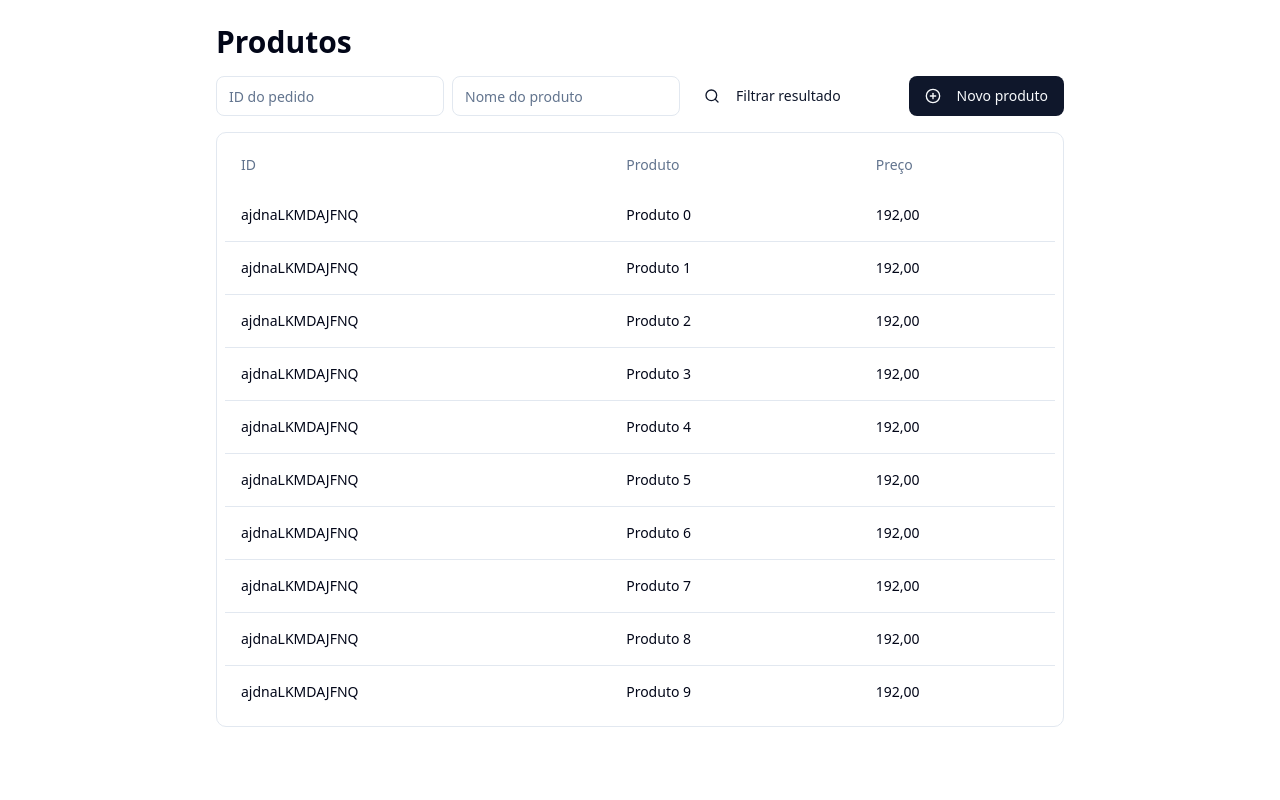
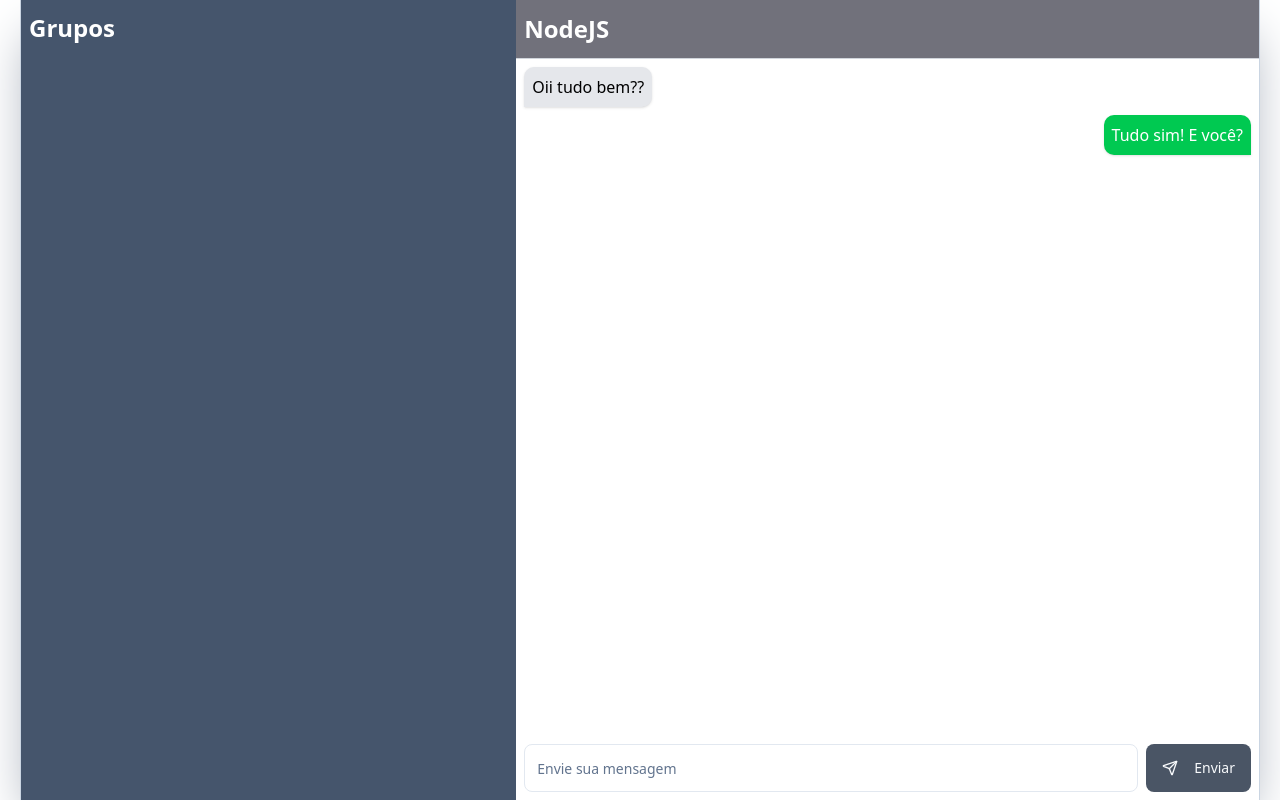
Before and after one commit to DaviSant0s/chat-web, a React (Vite) app: page / in a window 1280 px wide. Built offline with nearby package versions, Linux system fonts and the light colour scheme.

Commit message:
implementação do chat

```diff
--- /dev/null
+++ b/src/App copy.tsx
@@ -0,0 +1,57 @@
+import {
+  Table,
+  TableBody,
+  TableCell,
+  TableHead,
+  TableHeader,
+  TableRow,
+} from './components/ui/table';
+
+import { Button } from './components/ui/button';
+import { Dialog, DialogTrigger } from './components/ui/dialog';
+import ProductsFilters from './components/ProductsFilters';
+import { PlusCircle } from 'lucide-react';
+import CreateProductDialog from './components/CreateProductDialog';
+
+export default function App() {
+  return (
+    <div className="p-6 max-w-4xl mx-auto space-y-4">
+      <h1 className="text-3xl font-bold">Produtos</h1>
+      <div className="flex items-center justify-between">
+        <ProductsFilters />
+
+        <Dialog>
+          <DialogTrigger asChild>
+            <Button className="cursor-pointer">
+              <PlusCircle className="w-4 h-4 mr-2" />
+              Novo produto
+            </Button>
+          </DialogTrigger>
+
+          <CreateProductDialog />
+        </Dialog>
+      </div>
+      <div className="border rounded-lg p-2">
+        <Table>
+          <TableHeader>
+            <TableHead>ID</TableHead>
+            <TableHead>Produto</TableHead>
+            <TableHead>Preço</TableHead>
+          </TableHeader>
+
+          <TableBody>
+            {Array.from({ length: 10 }).map((_, i) => {
+              return (
+                <TableRow key={i}>
+                  <TableCell>ajdnaLKMDAJFNQ</TableCell>
+                  <TableCell>Produto {i}</TableCell>
+                  <TableCell>192,00</TableCell>
+                </TableRow>
+              );
+            })}
+          </TableBody>
+        </Table>
+      </div>
+    </div>
+  );
+}
--- a/src/App.tsx
+++ b/src/App.tsx
@@ -1,57 +1,7 @@
-import {
-  Table,
-  TableBody,
-  TableCell,
-  TableHead,
-  TableHeader,
-  TableRow,
-} from './components/ui/table';
-
-import { Button } from './components/ui/button';
-import { Dialog, DialogTrigger } from './components/ui/dialog';
-import ProductsFilters from './components/ProductsFilters';
-import { PlusCircle } from 'lucide-react';
-import CreateProductDialog from './components/CreateProductDialog';
+import Chat from "./pages/Chat";
 
 export default function App() {
-  return (
-    <div className="p-6 max-w-4xl mx-auto space-y-4">
-      <h1 className="text-3xl font-bold">Produtos</h1>
-      <div className="flex items-center justify-between">
-        <ProductsFilters />
-
-        <Dialog>
-          <DialogTrigger asChild>
-            <Button className="cursor-pointer">
-              <PlusCircle className="w-4 h-4 mr-2" />
-              Novo produto
-            </Button>
-          </DialogTrigger>
-
-          <CreateProductDialog />
-        </Dialog>
-      </div>
-      <div className="border rounded-lg p-2">
-        <Table>
-          <TableHeader>
-            <TableHead>ID</TableHead>
-            <TableHead>Produto</TableHead>
-            <TableHead>Preço</TableHead>
-          </TableHeader>
-
-          <TableBody>
-            {Array.from({ length: 10 }).map((_, i) => {
-              return (
-                <TableRow key={i}>
-                  <TableCell>ajdnaLKMDAJFNQ</TableCell>
-                  <TableCell>Produto {i}</TableCell>
-                  <TableCell>192,00</TableCell>
-                </TableRow>
-              );
-            })}
-          </TableBody>
-        </Table>
-      </div>
-    </div>
-  );
+  return <>
+    <Chat/>
+  </>;
 }
--- /dev/null
+++ b/src/components/InputSendMessage/index.tsx
@@ -0,0 +1,16 @@
+import { Send } from 'lucide-react';
+import { Button } from '../ui/button';
+import { Input } from '../ui/input';
+
+export default function InputSendMessage() {
+  return (
+    <form className="flex items-center gap-2 mb-2">
+      <Input className='h-12 ' placeholder="Envie sua mensagem" />
+
+      <Button type="submit" variant="default" className="cursor-pointer h-12 bg-gray-600">
+        <Send className="w-4 h-4 mr-2" />
+        Enviar
+      </Button>
+    </form>
+  );
+}
--- /dev/null
+++ b/src/components/Layout/index.tsx
@@ -0,0 +1,16 @@
+import clsx from 'clsx';
+
+type LayoutProps = {
+  children: React.ReactNode;
+  className?: string;
+};
+
+export default function Layout({ children, className }: LayoutProps) {
+  return (
+    <div className={clsx('w-full h-screen')}>
+      <div className={clsx('max-w-[1500px] h-full m-auto px-5', className)}>
+        {children}
+      </div>
+    </div>
+  );
+}
--- /dev/null
+++ b/src/pages/Chat/index.tsx
@@ -0,0 +1,79 @@
+import InputSendMessage from '@/components/InputSendMessage';
+import Layout from '@/components/Layout';
+import clsx from 'clsx';
+
+export default function Chat() {
+  return (
+    <Layout>
+      <div
+        className={clsx(
+          'h-full',
+          'flex',
+          'flex-row',
+          'justify-baseline',
+          'border-l-1',
+          'border-r-1',
+          'border-slate-300',
+          'shadow-gray-400',
+          'shadow-2xl'
+        )}
+      >
+        <div className="w-2/3 bg-slate-600">
+          <div className="h-14 flex items-center pl-2">
+            <h1 className="font-extrabold text-white text-2xl">Grupos</h1>
+          </div>
+          <div></div>
+        </div>
+        <div className="w-full h-full flex flex-col">
+          <div className="h-16 flex items-center pl-2 bg-zinc-500 border-b-1 border-gray-300">
+            <h1 className="font-extrabold text-white text-2xl">NodeJS</h1>
+          </div>
+
+          <div className="flex flex-col h-full">
+            <div className="w-full h-full flex-col p-2">
+              <div className="w-full">
+                <div className="flex justify-start mb-2">
+                  <div
+                    className={clsx(
+                      'max-w-2xs',
+                      'bg-gray-200',
+                      'text-black',
+                      'p-2',
+                      'rounded-lg',
+                      'rounded-bl-none',
+                      'shadow',
+                      'break-words'
+                    )}
+                  >
+                    Oii tudo bem??
+                  </div>
+                </div>
+              </div>
+              <div className="w-full">
+                <div className="flex justify-end mb-2">
+                  <div
+                    className={clsx(
+                      'max-w-xs',
+                      'bg-green-500',
+                      'text-white',
+                      'p-2',
+                      'rounded-lg',
+                      'rounded-br-none',
+                      'shadow',
+                      'break-words'
+                    )}
+                  >
+                    Tudo sim! E você?
+                  </div>
+                </div>
+              </div>
+            </div>
+            <div className="max-h-fit pl-2 pr-2">
+              <InputSendMessage />
+            </div>
+          </div>
+        </div>
+      </div>
+    </Layout>
+  );
+}
```
